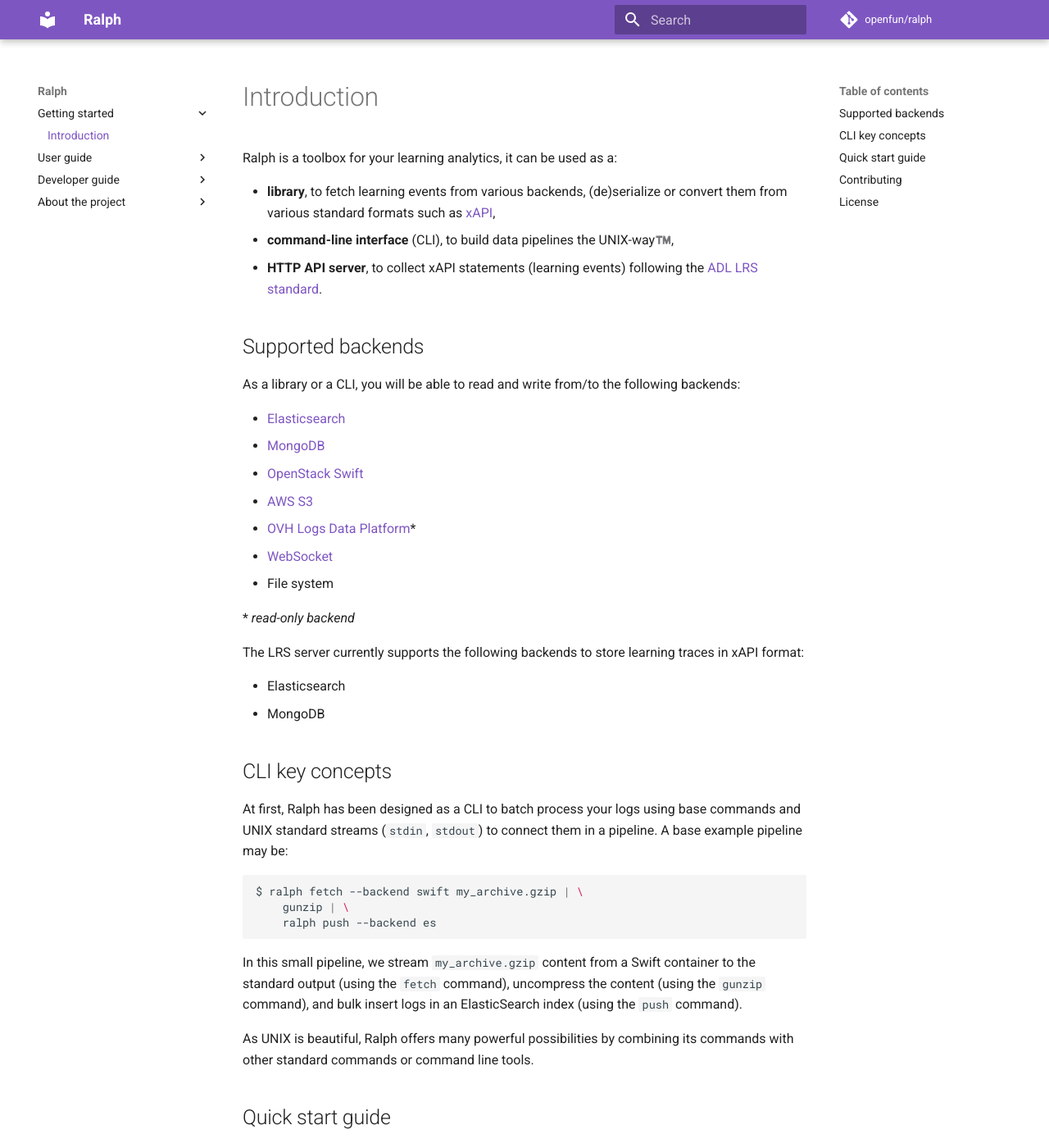
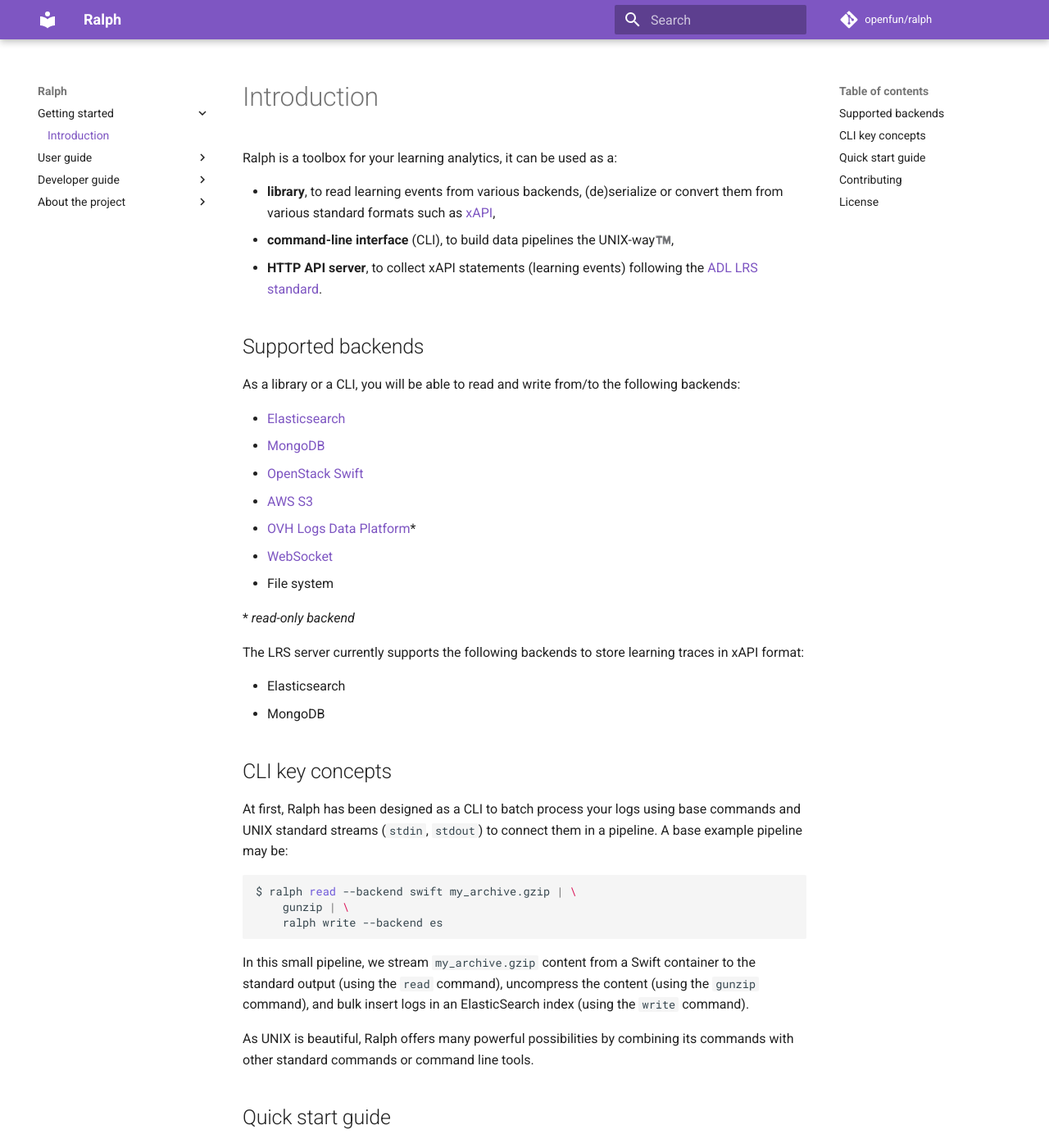
Before and after one commit to openfun/ralph, an MkDocs documentation site: the page built from docs/index.md, in a window 1280 px wide and 1400 px high. Shown: the whole window at 82% size. Built offline with MkDocs 1.6.1 and Material for MkDocs 9.7.7, drawn with Linux system fonts in a browser that asks for light colours; comment, search, counter and statistics services are not loaded.

Commit message:
💥(cli) rename `fetch` & `push` to `read` & `write`
Rename `fetch` & `push` to `read` & `write` in cli for
consistency with the new backend syntax.

````diff
--- a/docs/index.md
+++ b/docs/index.md
@@ -2,7 +2,7 @@
 
 Ralph is a toolbox for your learning analytics, it can be used as a:
 
-- **library**, to fetch learning events from various backends, (de)serialize or
+- **library**, to read learning events from various backends, (de)serialize or
   convert them from various standard formats such as
   [xAPI](https://adlnet.gov/projects/xapi/),
 - **command-line interface** (CLI), to build data pipelines the UNIX-way™️,
@@ -38,15 +38,15 @@
 a pipeline. A base example pipeline may be:
 
 ```sh
-$ ralph fetch --backend swift my_archive.gzip | \
+$ ralph read --backend swift my_archive.gzip | \
     gunzip | \
-    ralph push --backend es
+    ralph write --backend es
 ```
 
 In this small pipeline, we stream `my_archive.gzip` content from a Swift
-container to the standard output (using the `fetch` command), uncompress the
+container to the standard output (using the `read` command), uncompress the
 content (using the `gunzip` command), and bulk insert logs in an ElasticSearch
-index (using the `push` command).
+index (using the `write` command).
 
 As UNIX is beautiful, Ralph offers many powerful possibilities by combining its
 commands with other standard commands or command line tools.
--- a/setup.cfg
+++ b/setup.cfg
@@ -121,7 +121,7 @@
 max-line-length = 88
 extend-ignore = E203
 exclude =
-    .conda
+    .conda,
     .git,
     .venv,
     build,
--- a/src/helm/ralph/values.yaml
+++ b/src/helm/ralph/values.yaml
@@ -129,9 +129,9 @@
     command:
       - ralph list --backend ldp --new |
         xargs -I {} -n 1 bash -c "
-        ralph fetch --backend ldp {} |
+        ralph read --backend ldp {} |
         gunzip |
         ralph extract -p gelf |
-        ralph push \
+        ralph write \
         --backend es \
         --es-client-options ca_certs=/usr/local/share/ca-certificates/es-cluster.pem"
--- a/src/tray/vars/all/main.yml
+++ b/src/tray/vars/all/main.yml
@@ -21,10 +21,10 @@
 #       - "-c"
 #       - ralph list --backend ldp --new |
 #           xargs -I {} -n 1 bash -c "
-#             ralph fetch --backend ldp {} |
+#             ralph read --backend ldp {} |
 #             gunzip |
 #             ralph extract -p gelf |
-#             ralph push \
+#             ralph write \
 #               --backend es \
 #               --es-client-options ca_certs=/usr/local/share/ca-certificates/es-cluster.pem"
 ralph_cronjobs: []
````
Also changed, not shown: CHANGELOG.md (+1 -0 lines), docs/contribute.md (+5 -5 lines), 12 other files.
